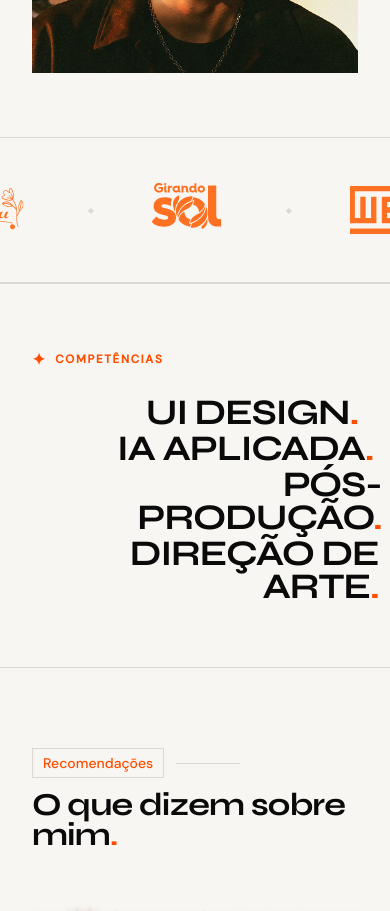
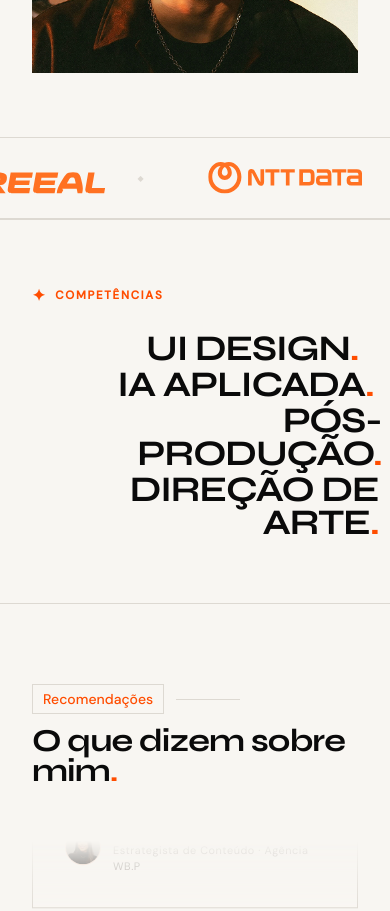
Before and after one commit to luskas-design/Portfolio-Luskas-Design, a Next.js app: page / in a window 390 px wide. Shown: the part 4740-5651 px from the top of the page. Built offline with nearby package versions, Linux system fonts and the light colour scheme.

Commit message:
Fix brand carousel on mobile: add width max-content, responsive logo size and spacing

```diff
--- a/src/components/About.tsx
+++ b/src/components/About.tsx
@@ -114,17 +114,17 @@ export default function About({ lang = 'pt' }: { lang?: Lang }) {
       </div>
 
       {/* ── Brand logos carousel ── */}
-      <div className="border-t border-b border-[var(--gray-200)] overflow-hidden py-8" style={{ background: 'var(--white)' }}>
-        <div className="flex items-center whitespace-nowrap" style={{ animation: 'brands-scroll 12s linear infinite' }}>
+      <div className="border-t border-b border-[var(--gray-200)] overflow-hidden py-6 md:py-8" style={{ background: 'var(--white)' }}>
+        <div className="flex items-center whitespace-nowrap" style={{ animation: 'brands-scroll 28s linear infinite', width: 'max-content' }}>
           {[...brands, ...brands].map((brand, i) => (
-            <span key={i} className="flex items-center gap-16 px-16">
+            <span key={i} className="flex items-center gap-8 md:gap-14 px-8 md:px-14">
               {/* eslint-disable-next-line @next/next/no-img-element */}
               <img
                 src={brand.logo}
                 alt={brand.name}
                 className="w-auto object-contain select-none pointer-events-none"
                 style={{
-                  height: '80px',
+                  height: 'clamp(32px, 4.5vw, 64px)',
                   ...(brand.colorize !== false ? { filter: 'brightness(0) invert(1) brightness(0.44) sepia(1) saturate(500%) hue-rotate(340deg)' } : {}),
                 }}
                 draggable={false}
```
